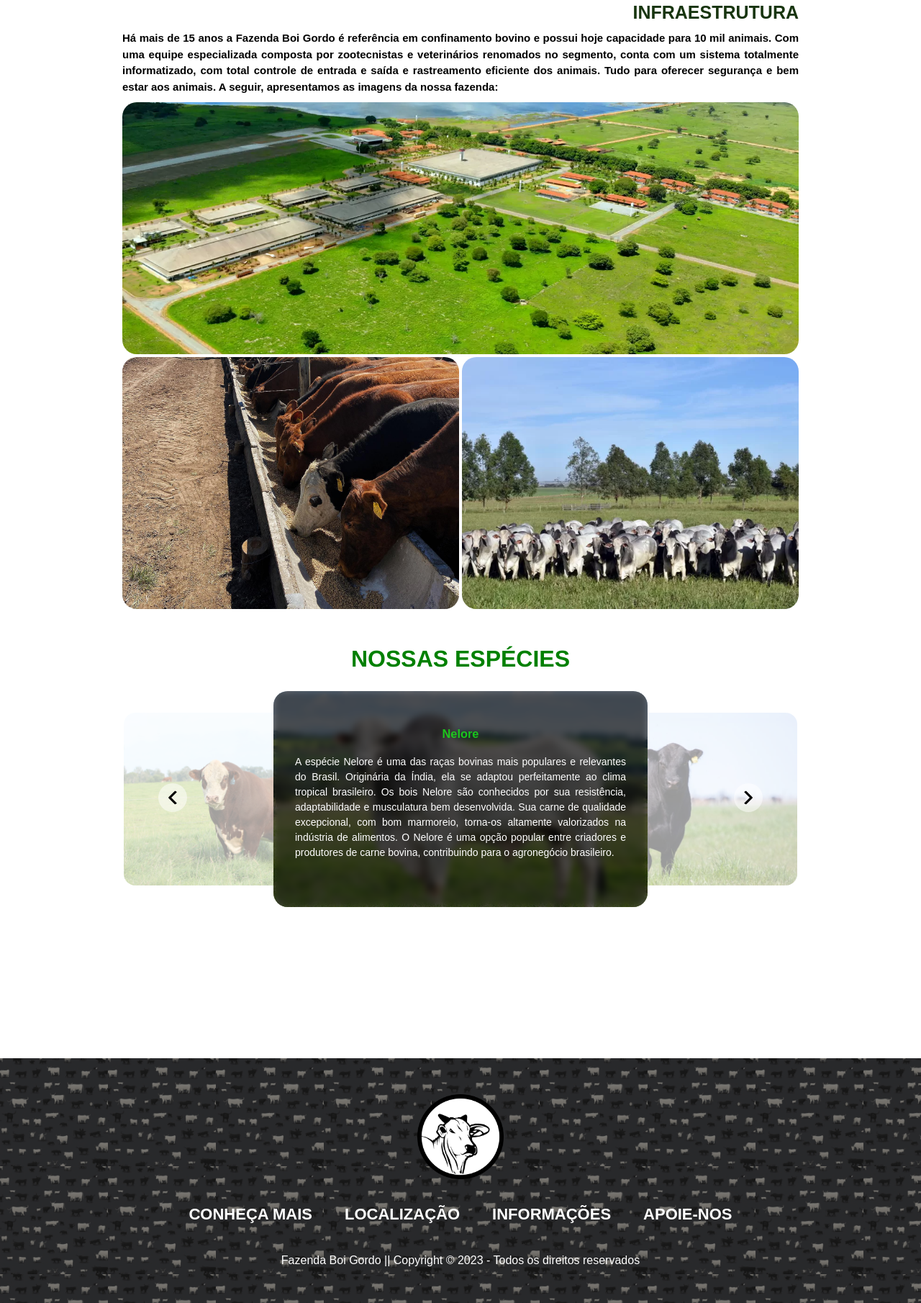
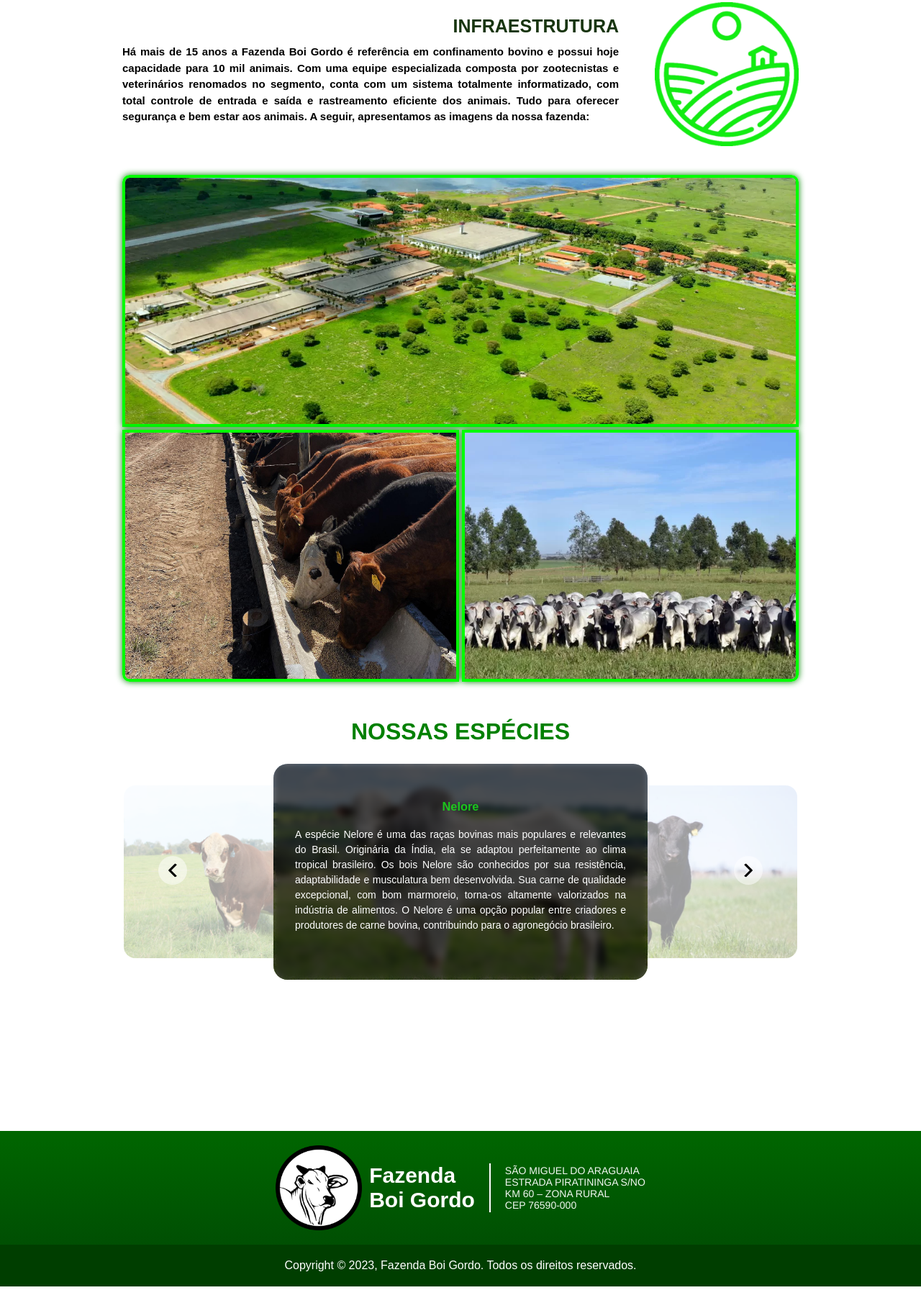
Before and after one commit to PedroLoriato/Trabalho-Interdisciplinar, a plain HTML site: page paginaInicial-fazenda.html in a window 1280 px wide. Shown: the part 907-2717 px from the top of the page at 72% size. After the commit the page ends 2694 px from the top, so only its background shows below. Drawn offline with Linux system fonts and the light colour scheme; a web font is replaced by a local one.

Commit message:
Ajuster no footer, imagens, e fontes

```diff
--- a/estilo-geral/cabecalho.css
+++ b/estilo-geral/cabecalho.css
@@ -41,7 +41,7 @@ nav ul {
     display: flex;
     justify-content: center;
     list-style-type: none;
-    font-family: cursive;
+    font-family: 'Trebuchet MS', sans-serif;
     text-transform: uppercase;
     font-weight: bold;
 }
--- a/estilo-geral/footer.css
+++ b/estilo-geral/footer.css
@@ -2,62 +2,46 @@
     box-sizing: border-box;
 }
 
-.footer {
-    padding: 50px;
+footer {
     text-align: center;
-    font-family: 'Merriweather Sans', sans-serif;
-    background: url(../imagens-geral/background.jpg);
-    background-size: 150px;
-    background-repeat: repeat;
-    width: 100%;
+    background: linear-gradient(rgb(0, 102, 0), rgb(0, 71, 4))
 }
 
 footer img {
+    padding: 20px 0;
     width: 120px;
 }
 
-.copyright {
+.logoFazenda {
+    display: flex;
+    align-items: center;
+    justify-content: center;
+}
+
+.logoFazenda > h1 {
+    font-family: 'Merriweather Sans', sans-serif;
+    text-align: left;
+    font-size: 30px;
+    margin: 0;
+    margin-left: 10px;
+    padding-right: 20px;
+    border-right: 2px solid #ffffff;
+    -webkit-text-fill-color: white;
     color: white;
 }
 
-footer nav ul {
-    display: flex;
-    justify-content: center;
-    margin-right: 15px;
-    font-size: 22px;
-    list-style-type: none;
-    font-family: 'Merriweather Sans', sans-serif;
-    padding-top: 10px;
-    padding-bottom: 20px;
+footer p {
+    font-size: 14px;
+    font-family: 'Franklin Gothic Medium', 'Arial Narrow', Arial, sans-serif;
+    text-align: left;
+    margin: 0;
+    margin-left: 20px;
+    color: rgba(255, 255, 255, 0.950);
 }
 
-footer nav ul li {
-    text-align: center;
-    margin: 0 10px;
-    margin-right: 35px;
+.copyright {
+    font-family: 'Merriweather Sans', sans-serif;
+    padding: 20px 0;
+    background: #003e00;
+    color: white;
 }
-
-footer nav ul li a {
-    color: white;
-    text-decoration: none;
-}
-
-footer a {
-    position: relative;
-    text-decoration: none;
-}
-
-footer a::after {
-    content: '';
-    position: absolute;
-    left: 0;
-    bottom: -5px;
-    width: 0;
-    height: 2px;
-    background-color: rgb(51, 148, 12);
-    transition: width 0.3s;
-}
-
-footer a:hover::after {
-    width: 100%;
-}
--- a/estilo-home/main.css
+++ b/estilo-home/main.css
@@ -29,7 +29,7 @@ section {
     color: green;
 }
 
-.missaoFazenda{
+.missaoFazenda {
     display: flex;
     align-items: center;
 }
@@ -40,7 +40,7 @@ section {
     width: 200px;
 }
 
-.textoFazenda{
+.missaoTextoFazenda {
     display: inline-block;
     margin-left: 50px;
 }
@@ -64,16 +64,29 @@ section {
 }
 
 .infraEstrutura {
-    margin-top: 40px;
+    display: flex;
+    align-items: center;
+    margin: 40px 0;
 }
 
-.infraEstrutura > h3 {
+.infraTextoFazenda{
+    display: inline-block;
+    margin-right: 50px;
+}
+
+.infraEstrutura h3 {
     font-family: "Helvetica Bold", Arial, Tahoma, sans-serif;
     font-size: 25px;
     text-align: right;
     margin: 0;
     margin-bottom: 10px;
     color: #18350f;
+}
+
+.imgInfraestrutura{
+    display: inline-block;
+    height: 200px;
+    width: 200px;
 }
 
 .infraTexto{
@@ -89,18 +102,27 @@ section {
 .imagemFazenda {
     width: 100%;
     height: 350px;
+    border: 4px solid #03ff03;
+    box-shadow: 0 0 10px #008000;
+    border-radius: 10px 10px 0 0;
 }
 
 .imagemGado {
     display: inline-block;
     width: 468px;
     height: 350px;
+    border: 4px solid #03ff03;
+    box-shadow: 0 0 10px #008000;
+    border-radius: 0 0 0 10px;
 }
 
 .imagemGadoPasto {
     display: inline-block;
     width: 468px;
     height: 350px;
+    border: 4px solid #03ff03;
+    box-shadow: 0 0 10px #008000;
+    border-radius: 0 0 10px 0;
 }
 
 /*------ Section Nossas Espécies ------*/
--- a/paginaInicial-fazenda.html
+++ b/paginaInicial-fazenda.html
@@ -32,7 +32,7 @@
     <div class="banner">
       <p id="titleMain">FAZENDA BOI GORDO</p>
       <p id="titleDesc">FAZENDA DE ENGORDA DE GADO</p>
-      <img src="./imagens-geral/banner.jpg" alt="Banner do Site" id="bannerMain">
+      <img src="./imagens-home/banner.jpg" alt="Banner do Site" id="bannerMain">
     </div>
 
     <section class="sobreFazenda" id="secSobreFazenda">
@@ -41,7 +41,7 @@
 
       <div class="missaoFazenda">
         <img class="imgMissao" src="./icones/missao.png">
-        <div class="textoFazenda">
+        <div class="missaoTextoFazenda">
           <h3>MISSÃO</h3>
           <p class="textoMissao">A Fazenda Boi Gordo tem como missão oferecer a melhor técnica de nutrição para
             confinamento e engorda de bovinos, prezando pelo bem estar físico dos animais. Cadastrado no Ministério da
@@ -54,6 +54,7 @@
       </div>
 
       <div class="infraEstrutura">
+        <div class="infraTextoFazenda">
           <h3>INFRAESTRUTURA</h3>
           <p class="infraTexto">Há mais de 15 anos a Fazenda Boi Gordo é referência em confinamento bovino e possui hoje
             capacidade para 10
@@ -64,7 +65,9 @@
             fazenda:
           </p>
         </div>
-      <img class="imagemFazenda" src="./imagens-home/fazendateste.png">
+        <img class="imgInfraestrutura" src="./icones/infraestrutura.png">
+      </div>
+      <img class="imagemFazenda" src="./imagens-home/fazenda.png">
       <img class="imagemGado" src="./imagens-home/gadocomendo.jpg">
       <img class="imagemGadoPasto" src="./imagens-home/gadoasas.jpg">
     </section>
@@ -87,7 +90,7 @@
               torna-os altamente valorizados na indústria de alimentos. O Nelore é uma opção popular entre criadores e
               produtores de carne bovina, contribuindo para o agronegócio brasileiro.</p>
           </div>
-          <img src="./imagens-home/Boi-Nelore.jpg">
+          <img src="./imagens-home/boi-Nelore.jpg">
         </label>
         <label class="imagem" for="item-2" id="imagem-2">
           <div class="textoCarrossel">
@@ -98,7 +101,7 @@
               por sua carne de excelente qualidade, com bom marmoreio e sabor marcante, o que a torna muito popular na
               indústria de alimentos.</p>
           </div>
-          <img src="./imagens-home/Boi-Angus.jpg">
+          <img src="./imagens-home/boi-Angus.jpg">
         </label>
         <label class="imagem" for="item-3" id="imagem-3">
           <div class="textoCarrossel">
@@ -110,7 +113,7 @@
               adaptabilidade a diferentes ambientes.
             </p>
           </div>
-          <img src="./imagens-home/Boi-Hereford.jpg">
+          <img src="./imagens-home/boi-Hereford.jpg">
         </label>
         <img src="./icones/seta-esquerda.png" class="seta anterior">
         <img src="./icones/seta-direita.png" class="seta proxima">
@@ -118,18 +121,14 @@
     </section>
   </main>
 
-  <footer class="footer">
+  <footer>
+    <article class="logoFazenda">
       <img class="footerLogo" src="./icones/logo.png" alt="Logo Rodapé">
-    <nav>
-      <ul>
-        <li><a href="#">Conheça mais</a></li>
-        <li><a href="#">Localização</a></li>
-        <li><a href="#">Informações</a></li>
-        <li><a href="#">Apoie-nos</a></li>
-      </ul>
-    </nav>
+      <h1>Fazenda <br> Boi Gordo</h1>
+      <p>SÃO MIGUEL DO ARAGUAIA <br>ESTRADA PIRATININGA S/NO <br>KM 60 – ZONA RURAL <br>CEP 76590-000</p>
+    </article>
     <article class="copyright">
-      Fazenda Boi Gordo || Copyright © 2023 - Todos os direitos reservados
+      Copyright &copy; 2023, Fazenda Boi Gordo. Todos os direitos reservados.
     </article>
   </footer>
   <script src="./script.js"></script>
```
Also changed, not shown: pagina-aplicacao/gerenciadorBoi.html (+7 -11 lines), pagina-aplicacao/listagemBoi.html (+7 -11 lines), pagina-aplicacao/pesoBoi.html (+7 -11 lines), paginaInicial-usuario.html (+11 -71 lines), icones/alvo.png (deleted), icones/infraestrutura.png (added), icones/missao.png, imagens-geral/background.jpg (deleted), imagens-home/fazenda.png (renamed from imagens-home/fazendateste.png), 2 other files. Lines whose indentation alone changed are shown as unchanged.
